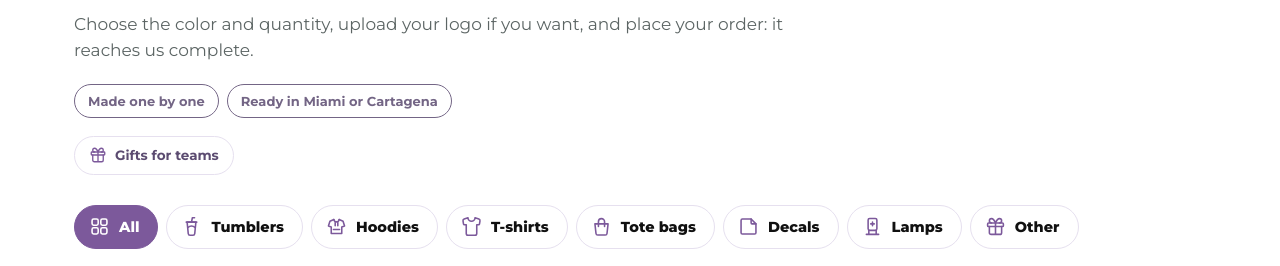
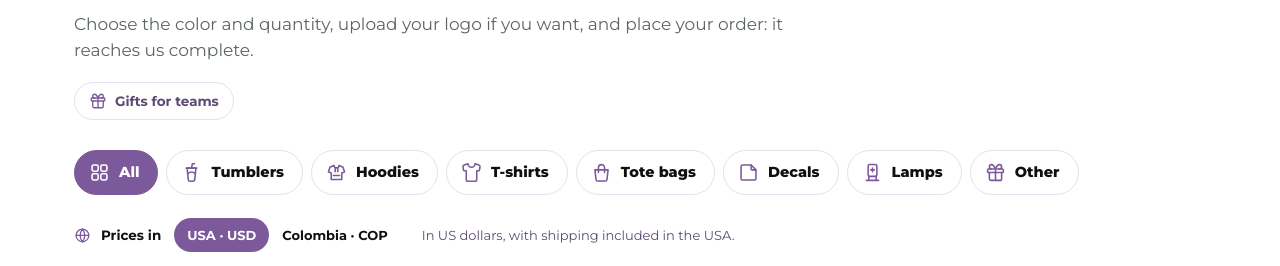
Before and after one commit to niconania/negrofarto-web, a plain HTML site: page prototipo/wuandacrafts/index.html in a window 1280 px wide. Shown: the part 1565-1831 px from the top of the page. Drawn offline with Linux system fonts and the light colour scheme.

Commit message:
WuandaCrafts: quitar las píldoras del catálogo y que «Pedir en cantidad» muestre termos y lámparas
Co-Authored-By: Claude Haiku 5.5 <noreply@anthropic.com>

```diff
--- a/prototipo/recursos/app.js
+++ b/prototipo/recursos/app.js
@@ -1079,6 +1079,8 @@
     const diasHasta = (valor) => (valor ? (new Date(valor + 'T12:00:00') - new Date()) / 864e5 : Infinity);
 
     let categoria = 'todo';
+    // «Pedir en cantidad» (Juan, 25 nov 2026: «dice tumblers and lamps, pero las lamps no salen»): termos y lámparas juntas.
+    const REGALOS = ['termos', 'lamparas'];
     let elec = null; // lo que se está eligiendo en la ficha abierta
     let pedido = []; // las líneas de «Tu pedido»
     let scrollInicio = 0;
@@ -1111,7 +1113,7 @@
       $('#wc-tabs').innerHTML = [{ id: 'todo', icono: 'i-todo', titulo: t('wc.todo') }, ...W.categorias.map((c) => ({ id: c.id, icono: c.icono, titulo: L(c.titulo) }))]
         .map((c) => `<button class="cat-tab" type="button" data-cat="${c.id}" aria-pressed="${categoria === c.id}">${icono(c.icono)}${esc(c.titulo)}</button>`).join('');
       pintarMoneda();
-      const lista = W.catalogo.filter((p) => categoria === 'todo' || p.cat === categoria);
+      const lista = W.catalogo.filter((p) => categoria === 'todo' || (categoria === 'regalos' ? REGALOS.includes(p.cat) : p.cat === categoria));
       $('#wc-grilla').innerHTML = lista.length ? lista.map(tarjeta).join('') : `<p class="cat-vacio">${esc(t('wc.vacio_filtro'))}</p>`;
     }
     function elegirCategoria(id) { categoria = id; pintarCatalogo(); }
@@ -1667,7 +1669,7 @@
         saltarA('catalogo');
       }
       if (e.target.closest('#regalos-abrir')) $('#modal-regalos').showModal(); // los regalos de empresa salen en una ventana (Juan, 25 nov 2026: «llama más la atención… a menos que sea emergente»)
-      if (e.target.closest('#regalos-cta')) { $('#modal-regalos').close(); elegirCategoria('termos'); saltarA('catalogo'); } // regalos de empresa: termos y lámparas, con su logo y en cantidad
+      if (e.target.closest('#regalos-cta')) { $('#modal-regalos').close(); elegirCategoria('regalos'); saltarA('catalogo'); } // regalos de empresa: termos y lámparas, con su logo y en cantidad
       if (e.target.closest('[data-abrir-pedido]')) { pintarPedido(); cajon.showModal(); }
     });
     $('#abrir-carrito').addEventListener('click', () => { pintarPedido(); cajon.showModal(); });
--- a/prototipo/wuandacrafts/index.html
+++ b/prototipo/wuandacrafts/index.html
@@ -71,10 +71,6 @@
             <p class="ceja" data-t="wc.cat_ceja"></p>
             <h2 data-t="wc.cat_titulo"></h2>
             <p class="bajada" data-t="wc.cat_texto"></p>
-            <ul class="chips-texto">
-              <li data-t="wc.chip1"></li>
-              <li data-t="wc.chip2"></li>
-            </ul>
             <button class="regalos-pill" type="button" id="regalos-abrir" aria-haspopup="dialog"><svg class="icono" aria-hidden="true"><use href="#i-regalo"/></svg><span data-t="wc.regalos_pill"></span></button>
           </div>
           <div class="cat-tabs" id="wc-tabs" role="group" data-t-aria="wc.categorias"></div>
```
